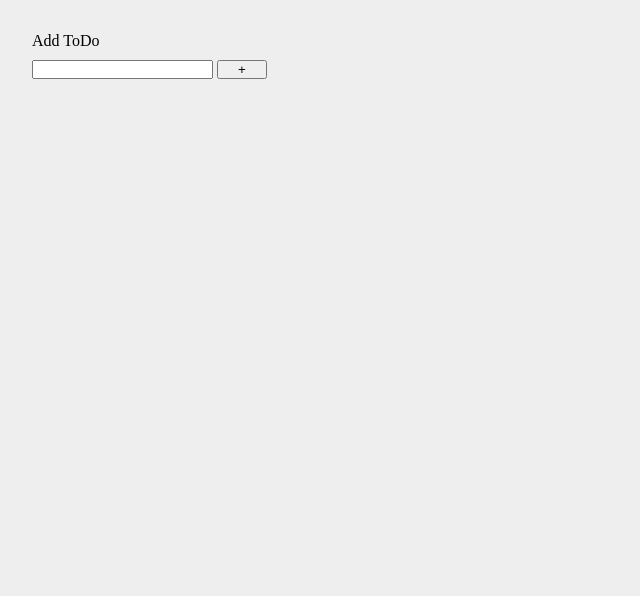
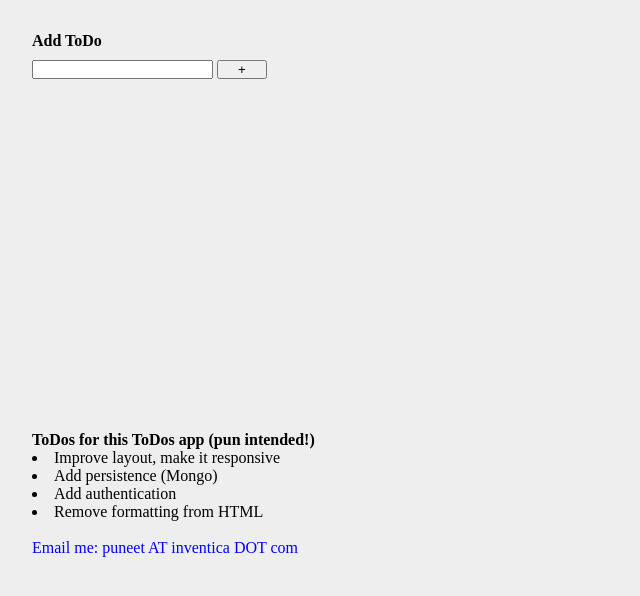
Before and after one commit to lamba/todos, a website: page client/index.html in a window 1280 px wide. Shown: the top 596 px of the page, without its empty margins (0-640 px from the left). Drawn offline with Linux system fonts and the light colour scheme.

Commit message:
Added about section

```diff
--- a/client/css/todos.css
+++ b/client/css/todos.css
@@ -44,6 +44,7 @@ section.photos {
 	left:2em;
 	bottom:2em;
 	right:2em;
+	height:20em;
 	margin-top:2em;
 }
 
@@ -56,6 +57,14 @@ section.todos {
 
 }
 
+section.about {
+	position:relative;
+	top:2em;
+	left:2em;
+	bottom:2em;
+	right:2em;
+}
+
 footer {
 	position:absolute;
 	bottom:0;
--- a/client/index.html
+++ b/client/index.html
@@ -26,7 +26,7 @@
 
 	<main>
 		<section class="todoInput">
-			<p>Add ToDo</p>
+			<p><b>Add ToDo</b></p>
 			<input type="text">
 			<button>+</button>
 		</section>
@@ -36,9 +36,19 @@
 
 		<section class="photos">
 		</section>
+
+		<section class="about">
+			<b>ToDos for this ToDos app (pun intended!)</b>
+			<li>Improve layout, make it responsive
+			<li>Add persistence (Mongo)
+			<li>Add authentication
+			<li>Remove formatting from HTML
+			<br><br><p><font color="blue">Email me: puneet AT inventica DOT com</font>
+		</section>
 	</main>
 
 	<footer>
+
 	</footer>
 
 </body>
```
